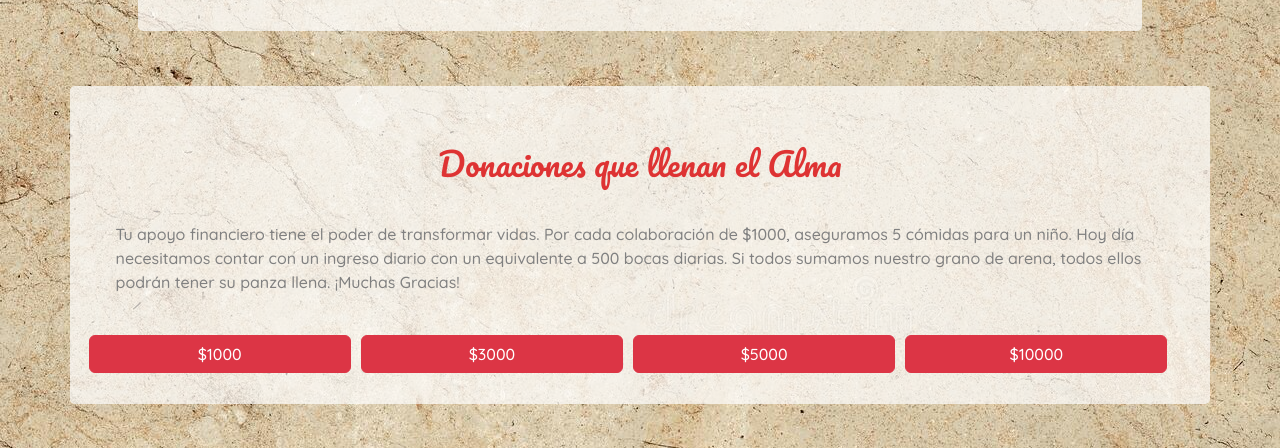
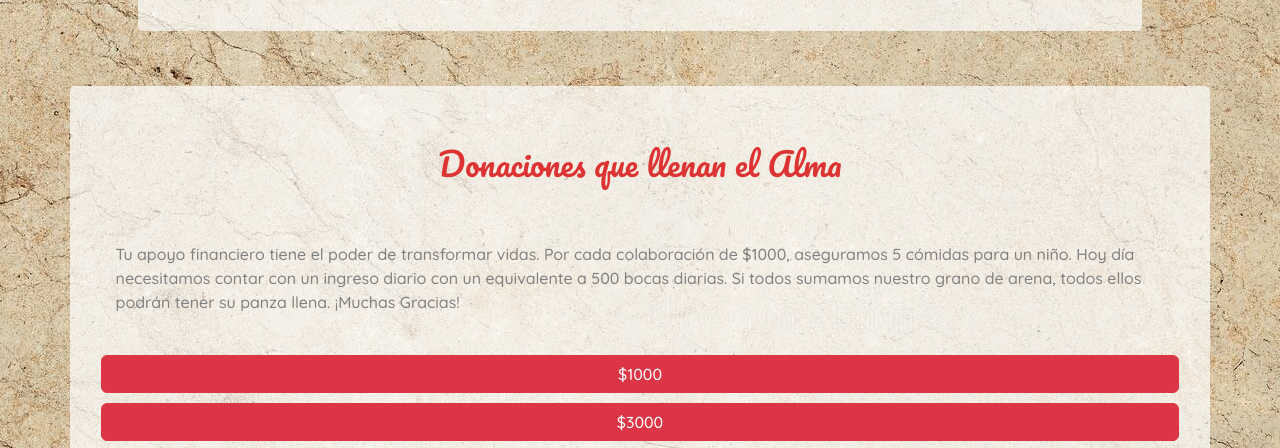
Before and after one commit to SEBANARVAIZ/PreEntrega3Narvaiz, a website: page views/proyectos.html in a window 1280 px wide. Shown: the part 890-1338 px from the top of the page. Drawn offline with nearby package versions, Linux system fonts and the light colour scheme.

Commit message:
ajustesextras

```diff
--- a/sass/_proyectos.scss
+++ b/sass/_proyectos.scss
@@ -12,7 +12,7 @@
     border-radius: 5px;
     padding: 2%;
     p{
-        padding: 0px 20px 20px 20px;
+        padding: 20px 20px 20px 20px;
     }
     .boton{
         padding: 5px;
--- a/views/proyectos.html
+++ b/views/proyectos.html
@@ -86,17 +86,17 @@
                             Tu apoyo financiero tiene el poder de transformar vidas. Por cada colaboración de $1000, aseguramos 5 cómidas para un niño. Hoy día necesitamos contar con un ingreso diario con un equivalente a 500 bocas diarias. Si todos sumamos nuestro grano de arena, todos ellos podrán tener su panza llena. ¡Muchas Gracias!
                         </p>
                     </div>
-                    <div class="col-12 botones row">
-                        <div class="col-xs-12 col-md-3 d-grid gap-2 boton">
+                    <div class="col-12 botones">
+                        <div class="d-grid gap-2 boton">
                             <button type="button" class="btn btn-primary btn-danger">$1000</button>
                         </div>
-                        <div class="col-xs-12 col-md-3 d-grid gap-2 boton">
+                        <div class="d-grid gap-2 boton">
                             <button type="button" class="btn btn-primary btn-danger">$3000</button>
                         </div>
-                        <div class="col-xs-12 col-md-3 d-grid gap-2 boton">
+                        <div class="d-grid gap-2 boton">
                             <button type="button" class="btn btn-primary btn-danger">$5000</button>
                         </div>
-                        <div class="col-xs-12 col-md-3 d-grid gap-2 boton">
+                        <div class="d-grid gap-2 boton">
                             <button type="button" class="btn btn-primary btn-danger">$10000</button>
                         </div>
                     </div>
```
Also changed, not shown: views/actividades.html (+3 -3 lines), css/nuevoestilo.css.
